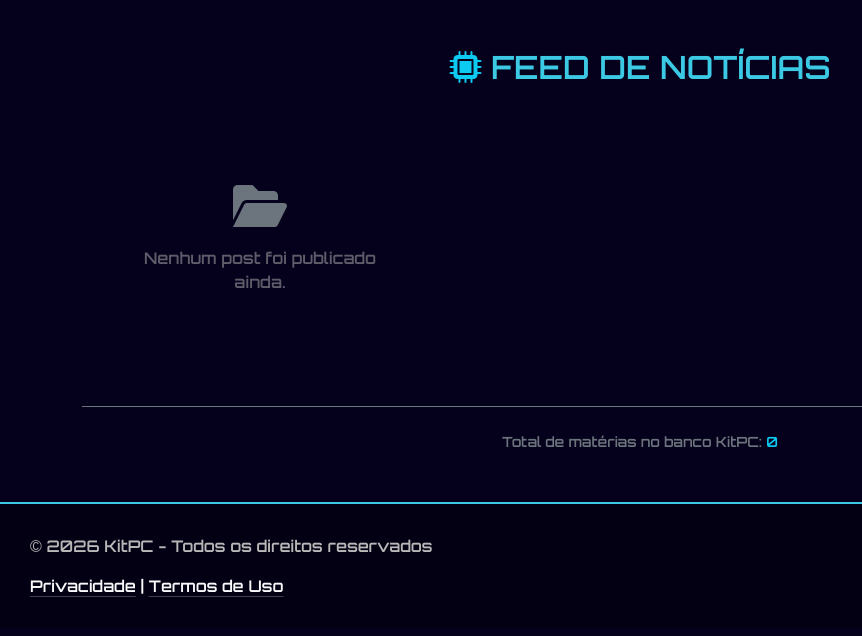
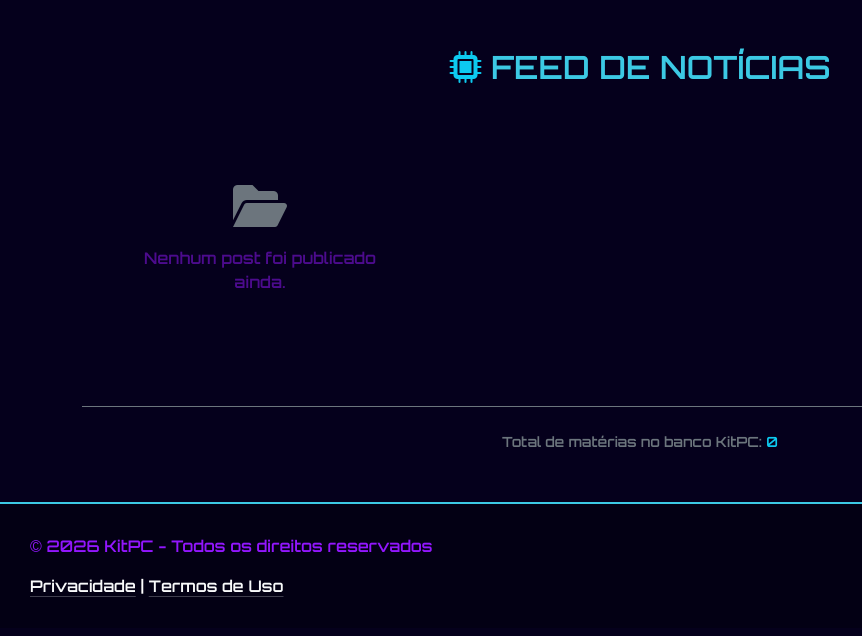
Before and after one commit to Kaiolucass/KitPc, a Flask app: page /arquivo in a window 1280 px wide. Shown: the part 61-697 px from the top of the page, without its empty margins (0-862 px from the left). Run offline with Flask 3, Linux system fonts and the light colour scheme; data that the repository does not hold is empty.

Commit message:
atualizacao de designer

```diff
--- a/static/CSS/arquivo.css
+++ b/static/CSS/arquivo.css
@@ -188,7 +188,9 @@
     margin-top: 50px;
 }
 
-p { color: #b8b8b8; } /* Cinza para leitura, Roxo era muito escuro */
+p {
+    color: #9216FD;
+}
 
 .btn-close { filter: invert(1) brightness(1.5); }
 
--- a/static/CSS/blog.css
+++ b/static/CSS/blog.css
@@ -151,7 +151,7 @@
 
 /* Textos */
 p {
-    color: #b8b8b8; /* Cinza claro para não cansar a leitura do post */
+    color: #ffffff; /* Cinza claro para não cansar a leitura do post */
 }
 
 .paragrafo2 {
--- a/static/CSS/educacao.css
+++ b/static/CSS/educacao.css
@@ -209,6 +209,11 @@
   --bs-text-opacity: 1;
   color: #9216FD !important;
 }
+
+p {
+    color: #9216FD;
+}
+
 /* Rodapé */
 footer {
     border-top: 2px solid #3CC9E4;
--- a/static/CSS/seuPc.css
+++ b/static/CSS/seuPc.css
@@ -276,6 +276,10 @@
     100% { opacity: 1; }
 }
 
+p{
+    color: #9216FD;
+}
+
 /* Rodapé */
 footer {
     border-top: 2px solid #3CC9E4;
--- a/static/CSS/style.css
+++ b/static/CSS/style.css
@@ -167,7 +167,7 @@
 }
 
 p {
-    color: #b8b8b8;
+    color: #9216FD;;
 }
 
 .paragrafo2 {
--- a/static/CSS/trilha.css
+++ b/static/CSS/trilha.css
@@ -261,6 +261,10 @@
     50% { opacity: 0.3; }
     100% { opacity: 1; }
 }
+
+p {
+    color: #9216FD;;
+}
 footer {
     border-top: 2px solid #3CC9E4;
     padding: 30px;
```
